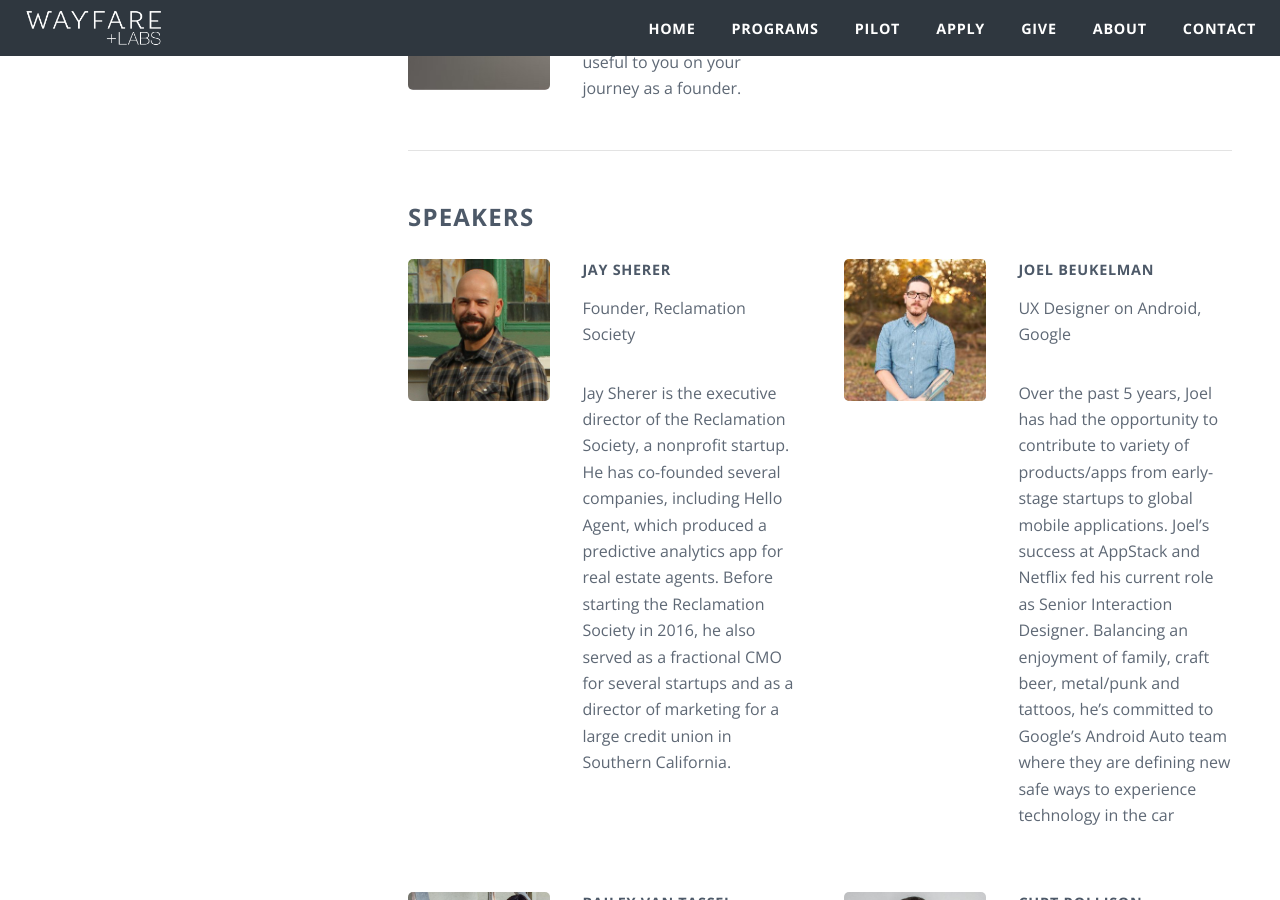
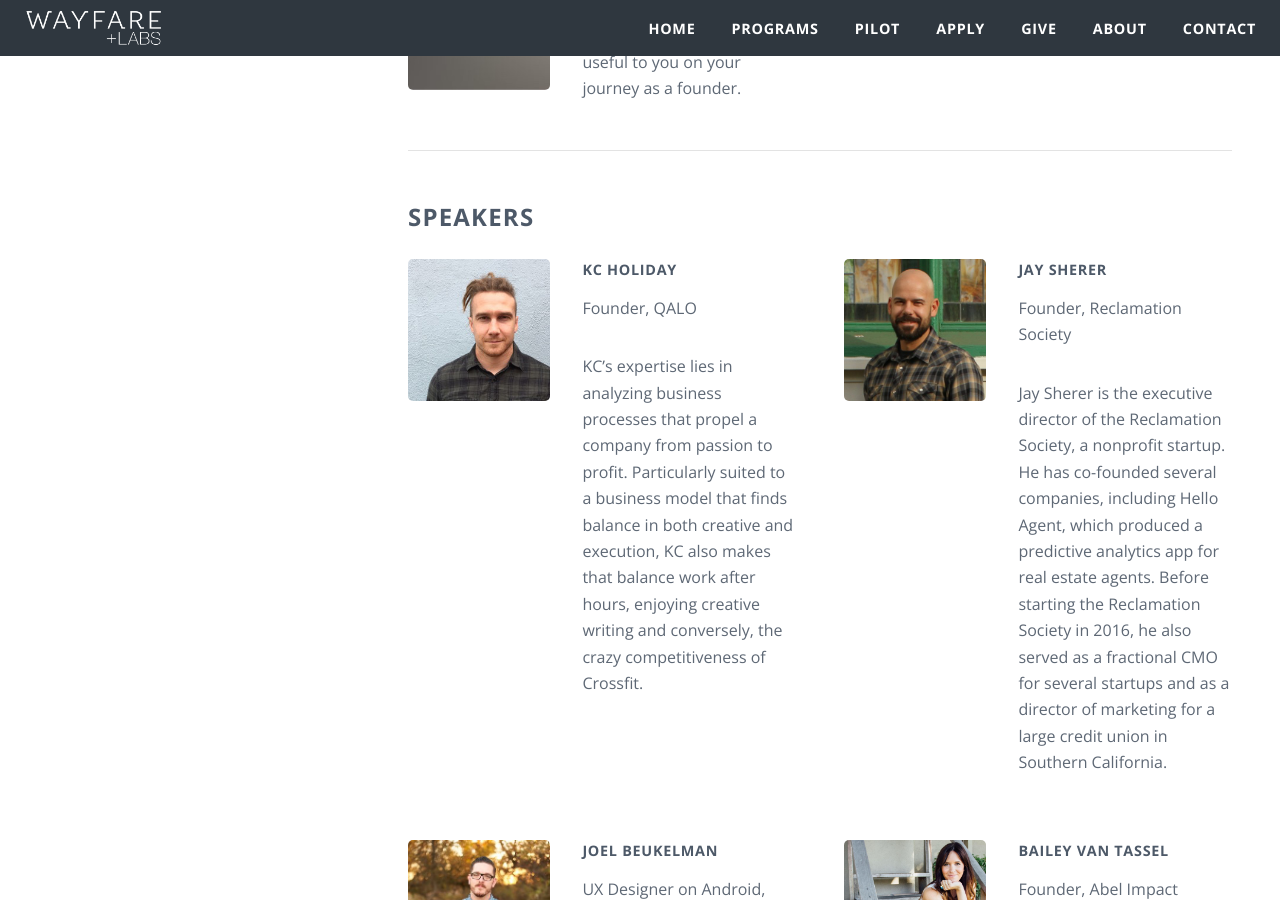
Before and after one commit to wayfareio/wayfarelabs.org, a Jekyll site: the page built from pilot.markdown, in a window 1280 px wide and 900 px high, scrolled down 2188 px. Built offline with Jekyll 4.4.1, drawn with Linux system fonts in a browser that asks for light colours; comment, search, counter and statistics services are not loaded.

Commit message:
Adding KC.

```diff
--- a/pilot.markdown
+++ b/pilot.markdown
@@ -41,6 +41,14 @@
   text: 'Swag box! This part is a surprise... but you can be sure that these fun,
     hand-curated products will be useful to you on your journey as a founder. '
 speakers:
+- name: KC Holiday
+  company: QALO
+  title: Founder
+  bio_text: KC's expertise lies in analyzing business processes that propel a company from
+    passion to profit. Particularly suited to a business model that finds balance in both
+    creative and execution, KC also makes that balance work after hours, enjoying creative
+    writing and conversely, the crazy competitiveness of Crossfit.
+  image: "/uploads/pilot-kc.jpg"
 - name: Jay Sherer
   company: Reclamation Society
   title: Founder
```
Also changed, not shown: _sass/components/_posts.scss (line endings or trailing spaces), _uploads/pilot-kc.jpg (added).
